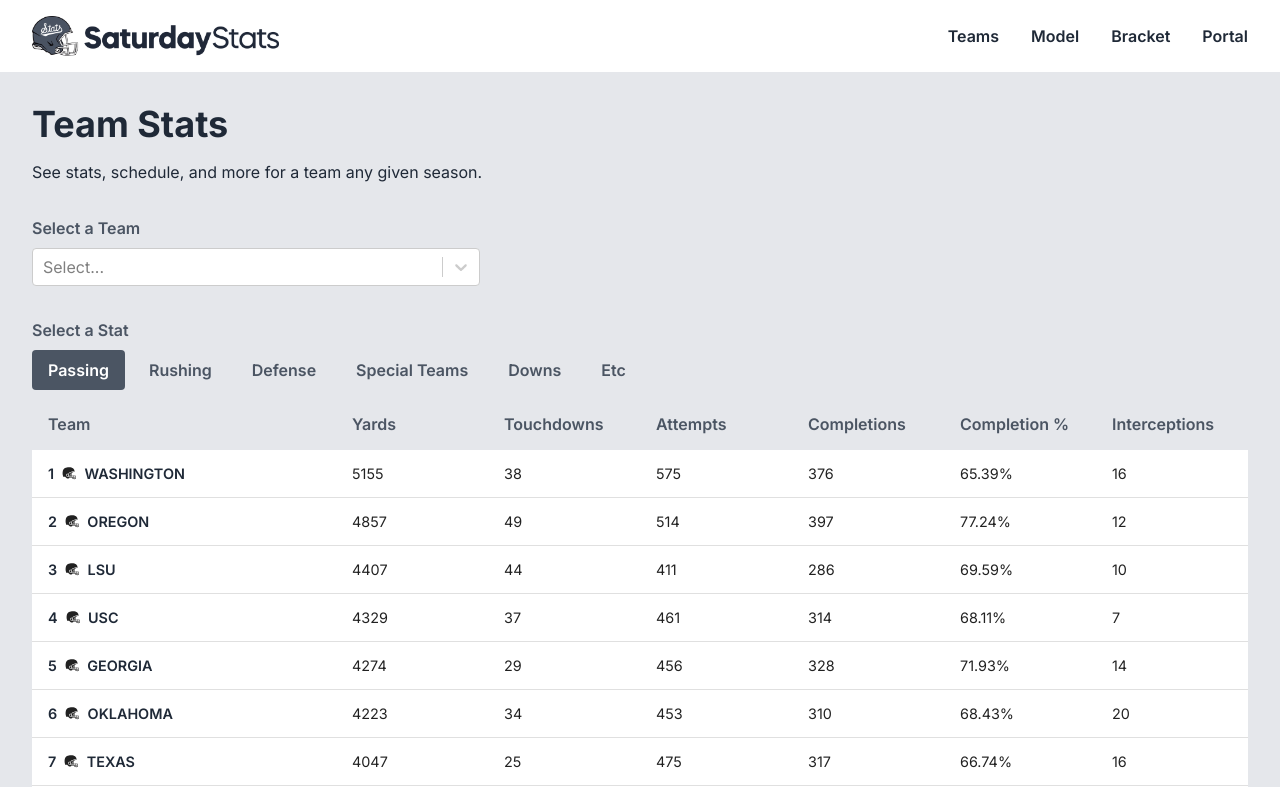
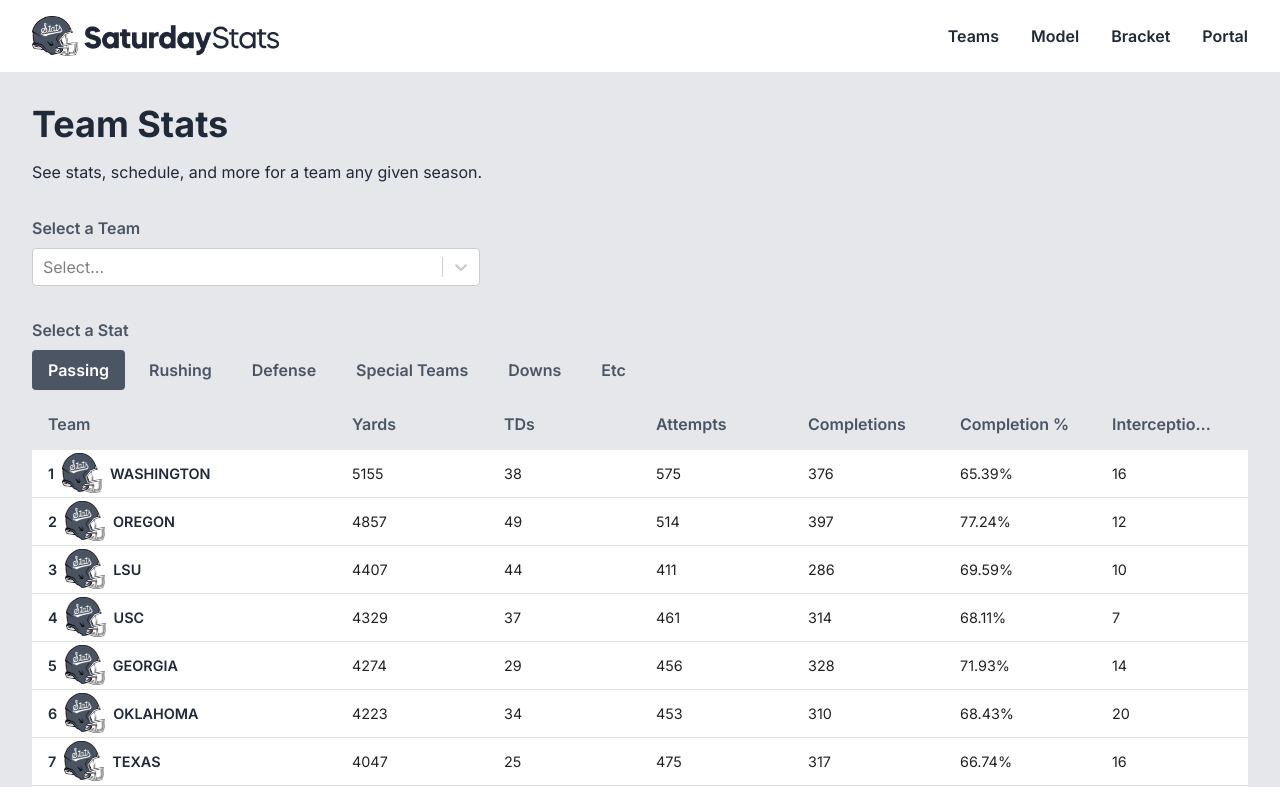
Before and after one commit to hwyatt/the-best-cfb-model, a Next.js app: page /teams in a window 1280 px wide. Shown: the top 787 px of the page. Built offline with nearby package versions, Linux system fonts and the light colour scheme; no server answers.

Commit message:
Stats page improvements

```diff
--- a/next.config.js
+++ b/next.config.js
@@ -1,4 +1,6 @@
 /** @type {import('next').NextConfig} */
-const nextConfig = {}
+const nextConfig = {
+  reactStrictMode: false,
+};
 
-module.exports = nextConfig
+module.exports = nextConfig;
--- a/src/app/components/Navbar.tsx
+++ b/src/app/components/Navbar.tsx
@@ -26,7 +26,7 @@
             <img src="Saturday Stats.png" className="max-h-10" />
           </a>
         </div>
-        <div className="md:hidden">
+        <div className="flex items-center md:hidden">
           <button onClick={toggleMenu}>
             <FaBars className="font-semibold text-gray-800 text-2xl" />
           </button>
--- a/src/app/teams/page.tsx
+++ b/src/app/teams/page.tsx
@@ -1,7 +1,6 @@
 "use client";
 
 import { useState, useId, useEffect } from "react";
-import { GiAmericanFootballHelmet } from "react-icons/gi";
 import { teamStadiumImages } from "../teamStadiumImages";
 import TeamSelect from "../components/TeamSelect";
 import TeamHero from "../components/TeamHero";
@@ -17,6 +16,41 @@
 }
 
 type StatDataMap = Record<string, Record<string, number | string>>;
+
+// const processStatData = <
+//   T extends { team: string; statName: string; statValue: number }
+// >(
+//   data: T[],
+//   targetStatNames: string[],
+//   sortCol: string
+// ): Record<string, number | string>[] => {
+//   const statDataMap: StatDataMap = {};
+
+//   data.forEach((item) => {
+//     const { team, statName, statValue } = item;
+
+//     if (targetStatNames.includes(statName)) {
+//       if (!statDataMap[team]) {
+//         statDataMap[team] = { team };
+//       }
+
+//       statDataMap[team][statName] = statValue;
+//     }
+//   });
+
+//   const statDataArray = Object.values(statDataMap);
+
+//   const sortedStatData = statDataArray.sort((a, b) => {
+//     return (Number(b[sortCol]) || 0) - (Number(a[sortCol]) || 0);
+//   });
+
+//   // Add rank property to each object
+//   sortedStatData.forEach((item, index) => {
+//     item.rank = index + 1;
+//   });
+
+//   return sortedStatData;
+// };
 
 const processStatData = <
   T extends { team: string; statName: string; statValue: number }
@@ -41,13 +75,17 @@
 
   const statDataArray = Object.values(statDataMap);
 
+  // Sort by the specified column (or 'rank' by default)
   const sortedStatData = statDataArray.sort((a, b) => {
     return (Number(b[sortCol]) || 0) - (Number(a[sortCol]) || 0);
   });
 
-  // Add rank property to each object
-  sortedStatData.forEach((item, index) => {
-    item.rank = index + 1;
+  // Add rank property for each stat
+  targetStatNames.forEach((statName) => {
+    const rankProp = `rank${statName}`;
+    sortedStatData.forEach((item, index) => {
+      item[rankProp] = index + 1;
+    });
   });
 
   return sortedStatData;
@@ -89,8 +127,27 @@
     }));
 
     setYearOpts(formattedYears);
-    handleGetStats(currentYear);
+    handleGetStats();
   }, []);
+
+  const handleGetStats = async () => {
+    const currentDate = new Date();
+    const currentMonth = currentDate.getMonth();
+
+    // If we are not yet in August of the current year, set the current football year to the previous year
+    const currentYear =
+      currentMonth >= 7
+        ? currentDate.getFullYear()
+        : currentDate.getFullYear() - 1;
+
+    setStatsLoading(true);
+    const getStats = await fetch(
+      `/api/stats?year=${year !== null ? year : currentYear}`
+    );
+    const stats = await getStats.json();
+    setStats(stats);
+    setStatsLoading(false);
+  };
 
   const handleGetTeams = async () => {
     const getTeams = await fetch(`/api/teams`);
@@ -170,44 +227,25 @@
     // Update the URL
     window.history.replaceState({}, "", url.toString());
 
-    const getRoster = await fetch(
-      `/api/roster?${
-        foundTeam.school && `team=${foundTeam.school}&`
-      }year=${year}`
-    );
-    const roster = await getRoster.json();
+    // const getRoster = await fetch(
+    //   `/api/roster?${
+    //     foundTeam.school && `team=${foundTeam.school}&`
+    //   }year=${year}`
+    // );
+    // const roster = await getRoster.json();
 
     const getGames = await fetch(
       `/api/games?year=${year}&${
         foundTeam.school && `team=${foundTeam.school}`
       }`
     );
-
     const games = await getGames.json();
-
     setGames(games);
     setGamesLoading(false);
-    handleGetStats(year);
-  };
 
-  const handleGetStats = async (currentYear: any) => {
     setStatsLoading(true);
-
-    let url = `/api/stats`;
-
-    if (year !== null) {
-      url += `?year=${year}`;
-    } else {
-      url += `?year=${currentYear}`;
-    }
-
-    if (selectedTeam.school) {
-      url += `${year !== null ? "&" : "?"}team=${selectedTeam.school}`;
-    }
-
-    const getStats = await fetch(url);
+    const getStats = await fetch(`/api/stats?year=${year}`);
     const stats = await getStats.json();
-
     setStats(stats);
     setStatsLoading(false);
   };
@@ -225,7 +263,11 @@
     setGames(games);
     setGamesLoading(false);
 
-    handleGetStats(year);
+    setStatsLoading(true);
+    const getStats = await fetch(`/api/stats?year=${year}`);
+    const stats = await getStats.json();
+    setStats(stats);
+    setStatsLoading(false);
   };
 
   const getOpponentImage = (name: string) => {
@@ -238,24 +280,24 @@
     return oppponent?.color;
   };
 
-  const teamCol = (row: any) => {
+  const teamCol = (row: any, rankName: any) => {
     const matchingTeam = teams.find((team) => team?.school === row.team);
     const teamLogo = matchingTeam?.logos?.[0];
 
     return (
       <div className="flex items-center gap-2">
         <span className="font-semibold uppercase text-gray-800">
-          {row.rank}
+          {row[rankName]}
         </span>
         <div>
           {teamLogo ? (
             <img
               src={teamLogo}
               alt="Team Logo"
-              style={{ width: "40px", height: "40px", minWidth: "40px" }}
+              className="w-10 h-10 min-w-10"
             />
           ) : (
-            <GiAmericanFootballHelmet />
+            <img src={"icon.png"} className="w-10 h-10 min-w-10" />
           )}
         </div>
         <span className="font-semibold uppercase text-gray-800">
@@ -281,24 +323,28 @@
   const columnsPassing = [
     {
       name: "Team",
-      cell: (row: any) => teamCol(row),
+      cell: (row: any) => teamCol(row, "ranknetPassingYards"),
       minWidth: "25%",
     },
     {
       name: "Yards",
       selector: (row: any) => row.netPassingYards,
+      sortable: true,
     },
     {
-      name: "Touchdowns",
+      name: "TDs",
       selector: (row: any) => row.passingTDs,
+      sortable: true,
     },
     {
       name: "Attempts",
       selector: (row: any) => row.passAttempts,
+      sortable: true,
     },
     {
       name: "Completions",
       selector: (row: any) => row.passCompletions,
+      sortable: true,
     },
     {
       name: "Completion %",
@@ -318,6 +364,7 @@
     {
       name: "Interceptions",
       selector: (row: any) => row.passesIntercepted,
+      sortable: true,
     },
   ];
 
@@ -327,20 +374,23 @@
   const columnsRushing = [
     {
       name: "Team",
-      cell: (row: any) => teamCol(row),
+      cell: (row: any) => teamCol(row, "rankrushingYards"),
       minWidth: "25%",
     },
     {
       name: "Yards",
       selector: (row: any) => row.rushingYards,
+      sortable: true,
     },
     {
-      name: "Touchdowns",
+      name: "TDs",
       selector: (row: any) => row.rushingTDs,
+      sortable: true,
     },
     {
       name: "Attempts",
       selector: (row: any) => row.rushingAttempts,
+      sortable: true,
     },
     {
       name: "Yards per Attempt",
@@ -355,6 +405,7 @@
         const yardsPerAttempt = (rushingYards / rushingAttempts).toFixed(2);
         return yardsPerAttempt;
       },
+      sortable: true,
     },
   ];
 
@@ -370,7 +421,7 @@
   const columnsDefense = [
     {
       name: "Team",
-      cell: (row: any) => teamCol(row),
+      cell: (row: any) => teamCol(row, "rankinterceptions"),
       minWidth: "25%",
     },
     {
@@ -408,7 +459,7 @@
   const columnsST = [
     {
       name: "Team",
-      cell: (row: any) => teamCol(row),
+      cell: (row: any) => teamCol(row, "rankkickReturnYards"),
       minWidth: "25%",
     },
     {
@@ -449,7 +500,7 @@
   const columnsDowns = [
     {
       name: "Team",
-      cell: (row: any) => teamCol(row),
+      cell: (row: any) => teamCol(row, "rankfirstDowns"),
       minWidth: "25%",
     },
     {
@@ -487,7 +538,7 @@
   const columnsETC = [
     {
       name: "Team",
-      cell: (row: any) => teamCol(row),
+      cell: (row: any) => teamCol(row, "rankpossessionTime"),
       minWidth: "25%",
     },
     {
@@ -615,11 +666,9 @@
                               className="w-24 h-auto mb-2"
                               fallback={
                                 <div className="w-24 h-auto mb-2">
-                                  <GiAmericanFootballHelmet
+                                  <img
+                                    src={"icon.png"}
                                     className="w-full h-auto"
-                                    style={{
-                                      fill: opponentColor,
-                                    }}
                                   />
                                 </div>
                               }
@@ -653,6 +702,11 @@
       )}
       {stats.length === 0 || statsLoading ? (
         <div>Loading Stats...</div>
+      ) : selectedTeam && selectedTeam.id && !statsLoading ? (
+        <div className="flex flex-col gap-2">
+          <p className="text-lg font-semibold text-gray-600">Stats</p>
+          <div className="grid grid-cols-4 md:grid-cols-8"></div>
+        </div>
       ) : (
         <div className="flex flex-col gap-2">
           <label className="font-semibold text-gray-600">Select a Stat</label>
```
Also changed, not shown: public/icon.png (added).
